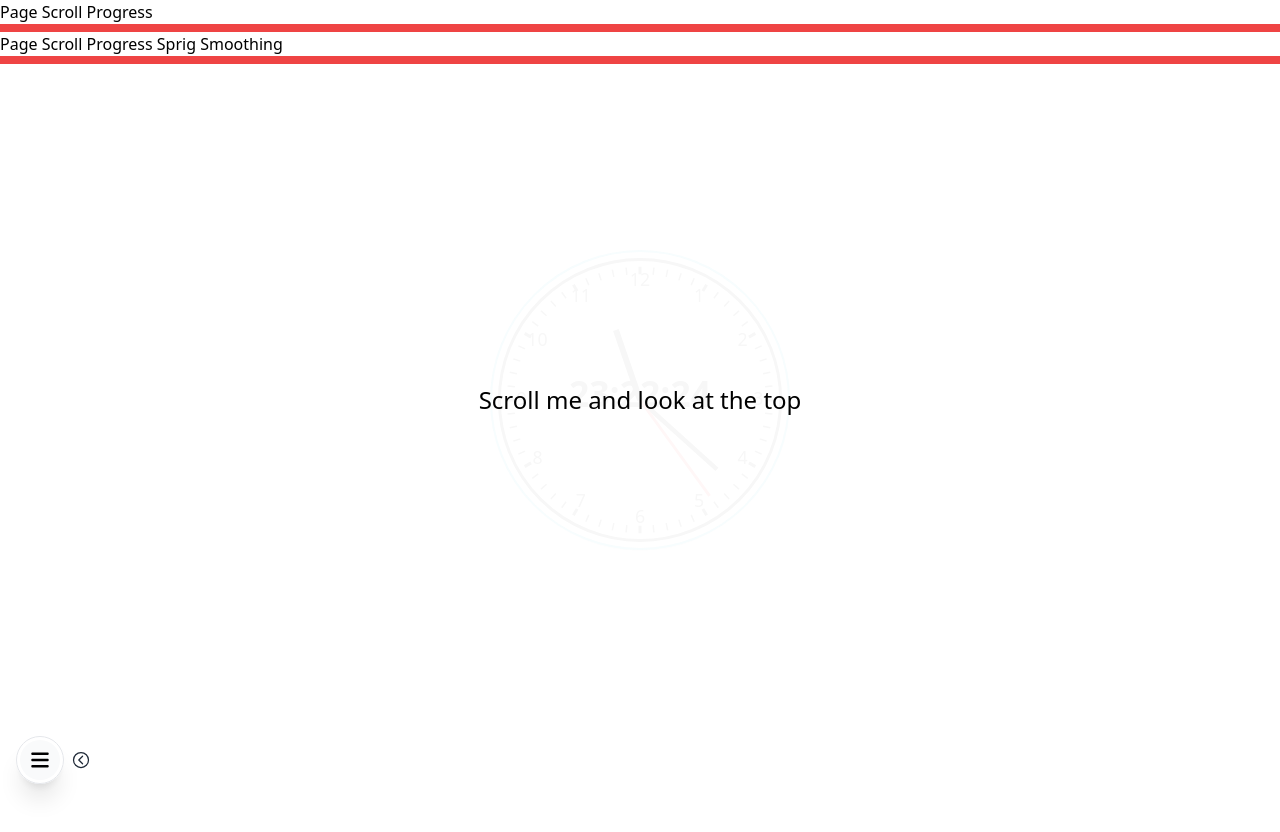
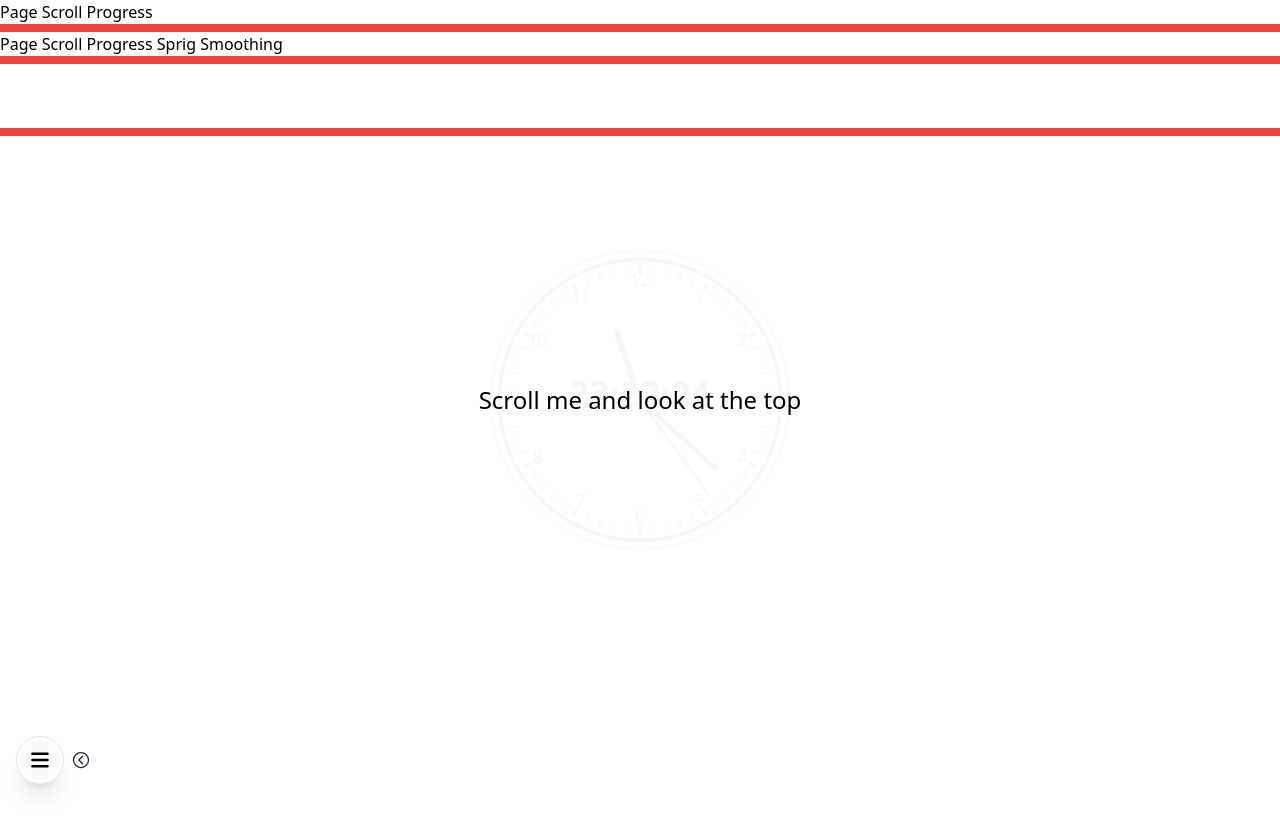
Before and after one commit to mkhotamirais/landing-khotami, a React (Vite) app: page /progress-bar-1 in a window 1280 px wide. Shown: the top 832 px of the page. Built offline with nearby package versions, Linux system fonts and the light colour scheme; a web font is replaced by a local one.

Commit message:
progrees

```diff
--- a/src/pages/library/ProgressBar1.jsx
+++ b/src/pages/library/ProgressBar1.jsx
@@ -9,6 +9,7 @@ export default function ProgressBar1() {
     <section className="min-h-[180vh]">
       <div className="fixed top-0">Page Scroll Progress</div>
       <motion.div className="h-2 bg-red-500 w-screen fixed top-6 origin-left" style={{ scaleX: scrollYProgress }} />
+      <div className="h-2 bg-red-500 w-screen fixed top-32 origin-left" />
       <div className="fixed top-8">Page Scroll Progress Sprig Smoothing</div>
       <motion.div className="h-2 bg-red-500 w-screen fixed top-14 origin-left" style={{ scaleX: scaleXSpring }} />
       <div className="fixed top-1/2 left-1/2 -translate-x-1/2 -translate-y-1/2 text-center w-full text-2xl px-3">
```
